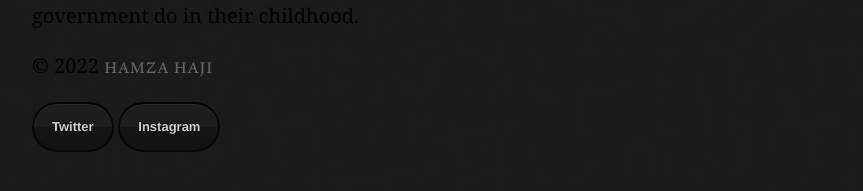
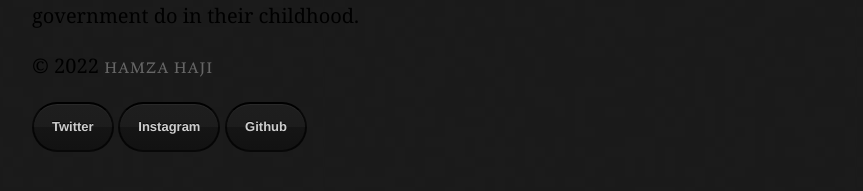
Before and after one commit to hamzambo/hamzambo.github.io, a Jekyll site: the page built from _posts/2022-08-20-parenting-and-politics.md, in a window 1280 px wide. Shown: the part 596-787 px from the top of the page, without its empty margins (208-1071 px from the left). Built offline with Jekyll 4.4.1, drawn with Linux system fonts in a browser that asks for light colours.

Commit message:
Update post.html

```diff
--- a/_layouts/post.html
+++ b/_layouts/post.html
@@ -31,7 +31,8 @@
   <section id="icon">
           <a href="https://twitter.com/hamzambo" target="_blank" class="btn">Twitter</a>
            <a href="https://instagram.com/hamza.mbo" target="_blank" class="btn">Instagram</a>
-        </section>
+     <a href="https://github.com/hamzambo" target="_blank" class="btn">Github</a>
+      </section>
     </footer>
   </body>
 </html>
```
